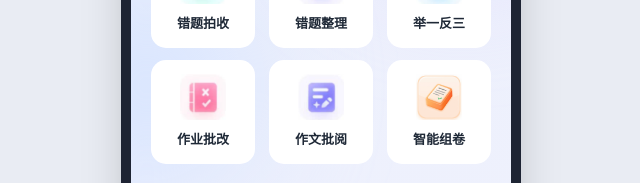
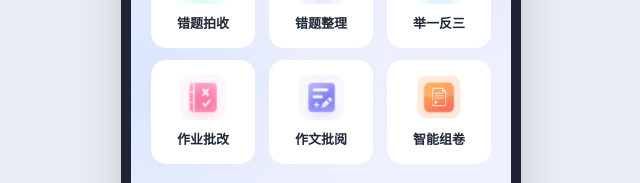
Before and after one commit to hzhou1734-pixel/136408-ctb-app-ui, a Next.js app: page / in a window 1280 px wide. Shown: the part 489-672 px from the top of the page, without its empty margins (319-959 px from the left). Built offline with nearby package versions, Linux system fonts and the light colour scheme.

Commit message:
智能组卷图标改为与工具箱统一的扁平风格

```diff
--- a/components/home/toolbox-grid.tsx
+++ b/components/home/toolbox-grid.tsx
@@ -7,7 +7,7 @@ const tools = [
   { label: '举一反三', icon: 'tool-3.png' },
   { label: '作业批改', icon: 'tool-5.png' },
   { label: '作文批阅', icon: 'tool-6.png' },
-  { label: '智能组卷', icon: 'tool-7.png', cropped: true },
+  { label: '智能组卷', icon: 'tool-7.png' },
 ]
 
 export function ToolboxGrid() {
@@ -15,21 +15,13 @@ export function ToolboxGrid() {
     <section aria-labelledby="toolbox-title" className="flex flex-col gap-4">
       <SectionTitle id="toolbox-title">老师工具箱</SectionTitle>
       <ul className="grid grid-cols-3 gap-x-3.5 gap-y-3 px-5">
-        {tools.map(({ label, icon, cropped }) => (
+        {tools.map(({ label, icon }) => (
           <li key={label}>
             <a
               href="#"
               className="flex aspect-square flex-col items-center justify-center gap-2.5 rounded-[15px] bg-white transition-transform active:scale-95"
             >
-              <span className="relative size-[46px] overflow-hidden">
-                <Image
-                  src={`/images/home/${icon}`}
-                  alt=""
-                  width={cropped ? 1024 : 62}
-                  height={cropped ? 1024 : 62}
-                  className={cropped ? 'size-full scale-[1.55] object-cover' : 'size-full'}
-                />
-              </span>
+              <Image src={`/images/home/${icon}`} alt="" width={62} height={62} className="size-[46px]" />
               <span className="text-[13px] font-semibold text-[#1F2937]">{label}</span>
             </a>
           </li>
--- a/package.json
+++ b/package.json
@@ -1,6 +1,6 @@
 {
   "name": "my-project",
-  "version": "0.1.9",
+  "version": "0.1.10",
   "private": true,
   "packageManager": "pnpm@12.3.4",
   "scripts": {
```
Also changed, not shown: public/images/home/tool-7.png.
